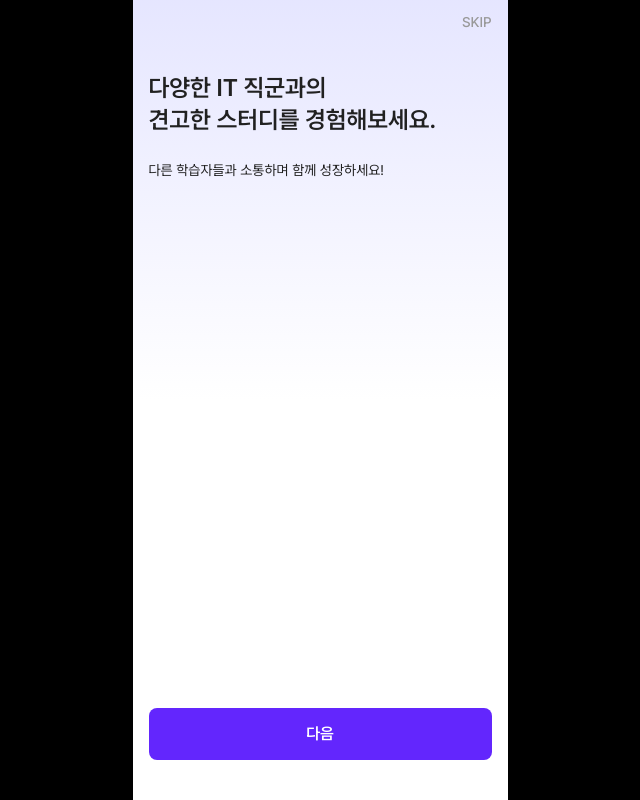
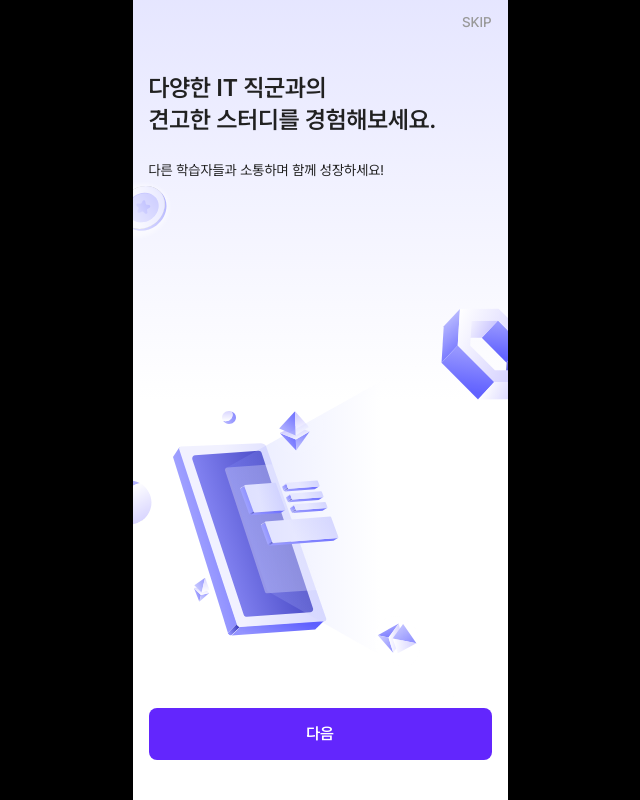
Before and after one commit to SuaJeong-winter/Swith_snProject, a Next.js app: page /walk-through in a window 1280 px wide. Shown: the whole page, without its empty margins (320-960 px from the left). Built offline with nearby package versions, Linux system fonts and the light colour scheme.

Commit message:
refactor: walk-through 페이지 내용 walk-through-carousel로 대체

```diff
--- a/app/walk-through/page.tsx
+++ b/app/walk-through/page.tsx
@@ -1,6 +1,6 @@
 import Link from 'next/link'
 
-import { Button } from '~/components/ui/button'
+import WalkThroughCarousel from '~/components/walk-through/walk-through-carousel'
 
 export default function WalkThrough() {
   return (
@@ -10,19 +10,7 @@ export default function WalkThrough() {
           SKIP
         </Link>
       </div>
-      <div className="flex w-full flex-col px-4">
-        <h2 className="mt-7 text-2xl font-semibold text-meetie-gray-90">
-          다양한 IT 직군과의
-          <br />
-          견고한 스터디를 경험해보세요.
-        </h2>
-        <span className="mt-6 text-sm text-meetie-gray-90">
-          다른 학습자들과 소통하며 함께 성장하세요!
-        </span>
-      </div>
-      <div className="absolute bottom-10 w-full px-4">
-        <Button className="w-full font-semibold">다음</Button>
-      </div>
+      <WalkThroughCarousel />
     </div>
   )
 }
```
